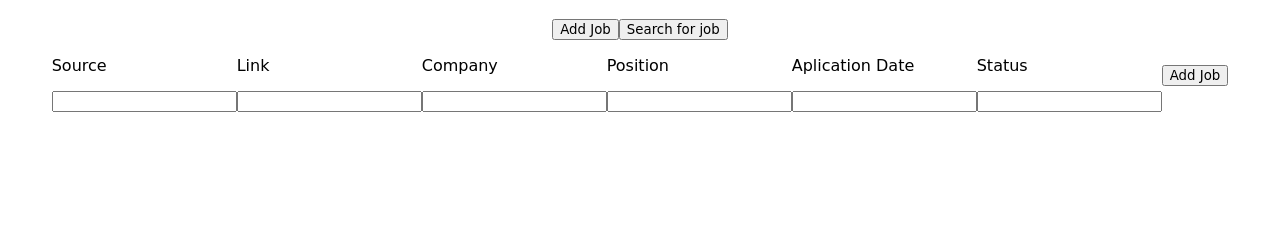
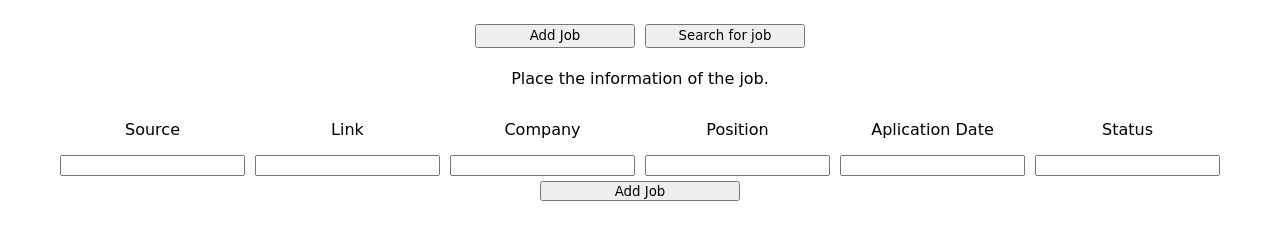
Before and after one commit to barret50cal3011/Job_Search, a website: page Jobs.html in a window 1280 px wide. Both pictures are taken after a click on the button "Add Job". Shown: the part 70-310 px from the top of the page. Drawn offline with Linux system fonts and the light colour scheme.

Commit message:
change the layout of the show, add and search sections

```diff
--- a/Jobs.html
+++ b/Jobs.html
@@ -10,8 +10,8 @@
             </h1>
         </div>
         <div id="top">
-            <button id="show-add-job-button">Add Job</button>
-            <button id="show-search-button">Search for job</button>
+            <button id="show-add-job-button" class="show-button">Add Job</button>
+            <button id="show-search-button" class="show-button">Search for job</button>
         </div>
         <div id="job-search">
             <p>What is the name of the company?</p>
@@ -27,34 +27,37 @@
             </div>
         </div>
         <div id="add-job">
+            <p>Place the information of the job.</p>
+            <div id = add-info-section>
                 <div class="job-info-section">
                     <p>Source</p>
-                <input id="source-txt" type="text">
+                    <input id="source-txt" class="add-input" type="text">
                 </div>
 
                 <div class="job-info-section">
                     <p>Link</p>
-                <input id="link-txt" type="text">
+                    <input id="link-txt" class="add-input" type="text">
                 </div>
 
                 <div class="job-info-section">
                     <p>Company</p>
-                <input id="company-txt" type="text">
+                    <input id="company-txt" class="add-input" type="text">
                 </div>
 
                 <div class="job-info-section">
                     <p>Position</p>
-                <input id="position-txt" type="text">
+                    <input id="position-txt" class="add-input" type="text">
                 </div>
 
                 <div class="job-info-section">
                     <p>Aplication Date</p>
-                <input id="date-txt" type="text">
+                    <input id="date-txt" class="add-input" type="text">
                 </div>
 
                 <div class="job-info-section">
                     <p>Status</p>
-                <input id="status-txt" type="text">
+                    <input id="status-txt" class="add-input" type="text">
+                </div>
             </div>
             <button id="add-job-button">Add Job</button>
         </div>
--- a/src/Jobs.js
+++ b/src/Jobs.js
@@ -49,8 +49,7 @@ function search_by_company(){
         body: JSON.stringify({
             company
         })
-    });
-    //TODO: add server link
+    }).then();
 }
 
 function add_job(){
@@ -62,7 +61,7 @@ function add_job(){
         date: input_date.value,
         status: input_status.value
     };
-    console.log(job);
+
     fetch(url + url_add + `/${job}`, {
         method: "post",
         headers: {
@@ -72,7 +71,11 @@ function add_job(){
             job
         })
     });
-    //TODO: send the new job to the server
+    //TODO: get the jobs from the server
+}
+
+function edit_job(){
+
 }
 
 init();
--- a/styles.css
+++ b/styles.css
@@ -21,6 +21,18 @@ button{
 #job-search{
     display: none;
     flex-direction: column;
+    align-items: center;
+}
+
+#input-company-name{
+    width: 200px;
+    height: 20px;
+    margin: 5px;
+}
+
+#search-button{
+    width: 200px;
+    height: 20px;
 }
 
 #current-jobs{
@@ -33,12 +45,37 @@ button{
 
 #add-job{
     display: none;
+    flex-direction: column;
+    justify-content: center;
+    align-items: center;
+}
+
+#add-info-section{
+    display: flex;
     flex-direction: row;
     align-items: center;
     justify-content: center;
 }
 
+#add-job-button{
+    width: 200px;
+    height: 20px;
+}
+
+.show-button{
+    width: 160px;
+    height: 24px;
+    margin: 5px;
+}
+
 .job-info-section{
     display: flex;
     flex-direction: column;
+    justify-content: center;
+    align-items: center;
 }
+
+.add-input{
+    margin: 5px;
+    margin-top: 0px;
+}
```
Also changed, not shown: elder_brain.js (+0 -11 lines). Lines whose indentation alone changed are shown as unchanged.
